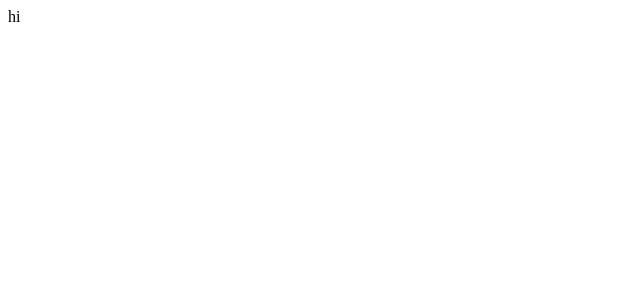
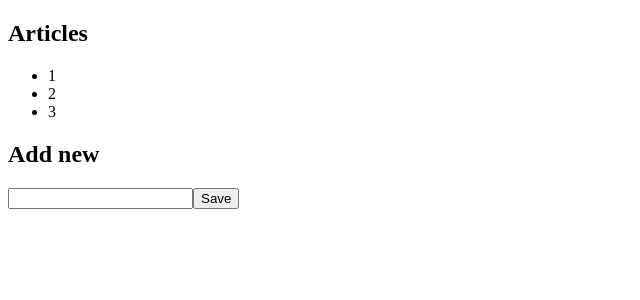
Before and after one commit to lloydbanks/react-redux-courses, a React (Create React App) app: page / in a window 1280 px wide. Shown: the top 300 px of the page, without its empty margins (0-640 px from the left). Built offline with nearby package versions, Linux system fonts and the light colour scheme.

Commit message:
add articles

```diff
--- a/package.json
+++ b/package.json
@@ -27,5 +27,10 @@
       "last 1 firefox version",
       "last 1 safari version"
     ]
+  },
+  "devDependencies": {
+    "eslint": "^6.6.0",
+    "react-redux": "^7.1.1",
+    "redux": "^4.0.4"
   }
 }
--- a/src/App.js
+++ b/src/components/App.js
@@ -1,7 +1,8 @@
 import React from 'react'
+import Articles from './articles'
 
 function App() {
-    return 'hi'
+    return  <Articles />
 }
 
 export default App
--- /dev/null
+++ b/src/components/articles/add.js
@@ -0,0 +1,39 @@
+import React from 'react'
+import {connect} from 'react-redux'
+import {addArticle} from '../../store/actions'
+
+const mapDispatchToProps = (dispatch) => {
+    return {
+        addArticle: article => dispatch(addArticle(article))
+    }
+}
+
+class Form extends React.Component {
+    state = {title: ''}
+
+    handleChange = e => {
+        this.setState({[e.target.id]: e.target.value})
+    }
+
+    handleSubmit = e => {
+        e.preventDefault()
+
+        this.props.addArticle(this.state.title)
+        this.setState({title: ''})
+    }
+
+    render() {
+        return (
+            <form onSubmit={this.handleSubmit}>
+                <div>
+                    <label htmlFor="title">
+                        <input type="text" id="title" value={this.state.title} onChange={this.handleChange}/>
+                    </label>
+                    <button type="submit">Save</button>
+                </div>
+            </form>
+        )
+    }
+}
+
+export default connect(null, mapDispatchToProps)(Form)
--- /dev/null
+++ b/src/components/articles/index.js
@@ -0,0 +1,21 @@
+import React from 'react'
+import {connect} from 'react-redux'
+import Form from './add'
+
+const mapStateToProps = ({articles}) => ({articles})
+
+const List = ({articles}) => {
+    return (
+        <>
+            <h2>Articles</h2>
+            <ul>
+                {articles.map((article, index) => <li key={index}>{article}</li>)}
+            </ul>
+
+            <h2>Add new</h2>
+            <Form />
+        </>
+    )
+}
+
+export default connect(mapStateToProps)(List)
--- a/src/index.js
+++ b/src/index.js
@@ -1,8 +1,16 @@
 import React from 'react'
 import ReactDOM from 'react-dom'
-import App from './App'
+import App from './components/App'
 import * as serviceWorker from './serviceWorker'
 
-ReactDOM.render(<App />, document.getElementById('root'))
+// store
+import rootReducer from './store/reducers'
+import {createStore, applyMiddleware} from 'redux'
+import {Provider} from 'react-redux'
+import {forbiddenWordsMiddleware} from './store/middleware'
+
+const store = createStore(rootReducer, applyMiddleware(forbiddenWordsMiddleware))
+
+ReactDOM.render(<Provider store={store}><App /></Provider>, document.getElementById('root'))
 
 serviceWorker.unregister()
--- /dev/null
+++ b/src/store/actions/index.js
@@ -0,0 +1,15 @@
+import {ADD_ARTICLE, ERROR} from '../constants'
+
+export function addArticle(article) {
+    return {
+        type: ADD_ARTICLE,
+        payload: article
+    }
+}
+
+export function addError(error) {
+    return {
+        type: ERROR,
+        payload: error
+    }
+}
--- /dev/null
+++ b/src/store/constants/index.js
@@ -0,0 +1,5 @@
+const ADD_ARTICLE = 'ADD_ARTICLE'
+const FOUND_BAD_WORD = 'FOUND_BAD_WORD'
+const ERROR = 'ERROR'
+
+export {ADD_ARTICLE, FOUND_BAD_WORD, ERROR}
--- /dev/null
+++ b/src/store/middleware/index.js
@@ -0,0 +1,17 @@
+import {ADD_ARTICLE, ERROR} from '../constants'
+
+const forbiddenWords = ['spam', 'money']
+
+export function forbiddenWordsMiddleware({dispatch}) {
+    return next => {
+        return action => {
+            if(action.type === ADD_ARTICLE) {
+                if(forbiddenWords.includes(action.payload)) {
+                    return dispatch({type: ERROR, payload: 'bad word'})
+                }
+            }
+
+            return next(action)
+        }
+    }
+}
--- /dev/null
+++ b/src/store/reducers/index.js
@@ -0,0 +1,19 @@
+import {ADD_ARTICLE, ERROR} from '../constants'
+
+const initialState = {
+    articles: [1, 2, 3]
+}
+
+function rootReducer(state = initialState, action) {
+    if(action.type === ADD_ARTICLE) {
+        return {...state, articles: [...state.articles, action.payload]}
+    } else if(action.type === ERROR) {
+        console.log('error', action.payload)
+
+        return {...state, errors: action.payload}
+    }
+
+    return state
+}
+
+export default rootReducer
```
Also changed, not shown: 2 other files (tests, documents, lock files or other folders).
